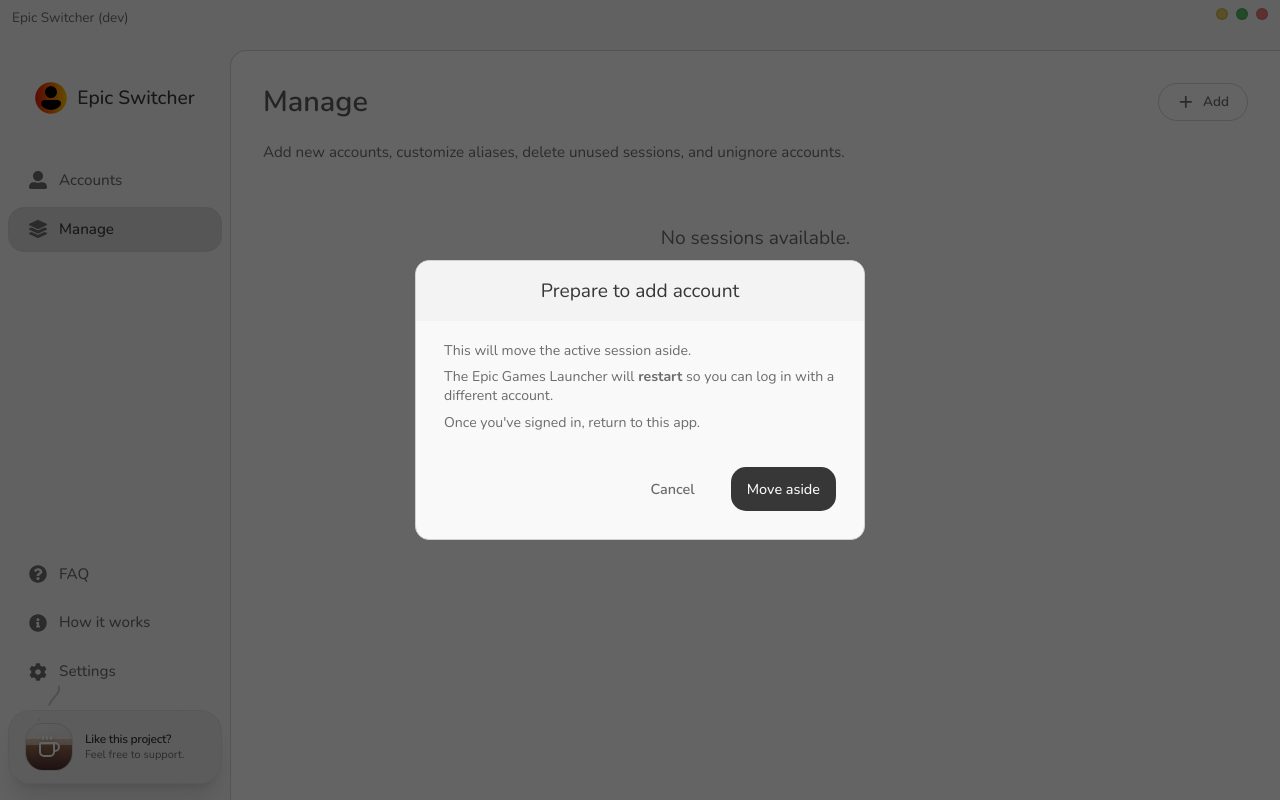
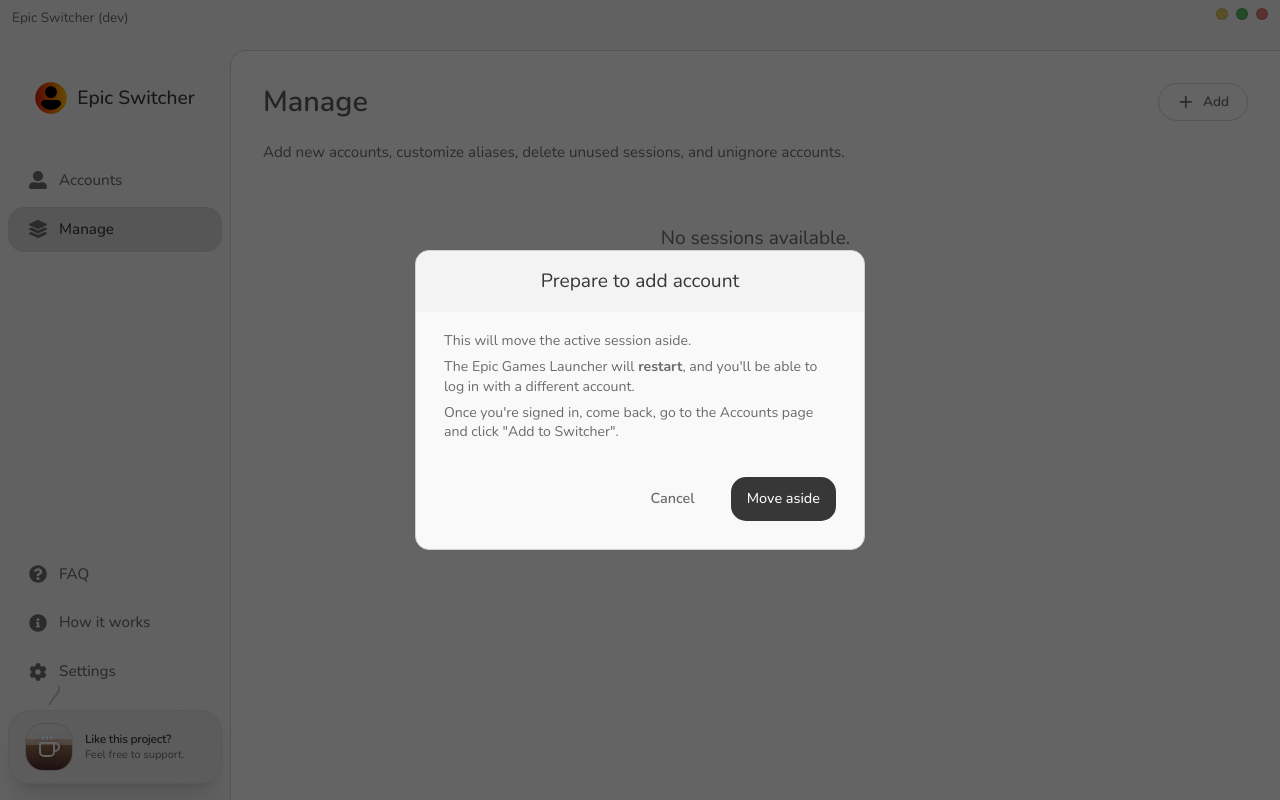
Before and after one commit to symonxdd/epic-switcher, a React (Vite) app in the folder frontend/: page /manage in a window 1280 px wide. Both pictures are taken after a click on the button "Add". Built offline with nearby package versions, Linux system fonts and the light colour scheme.

Commit message:
Update AddAccountModal.jsx

```diff
--- a/frontend/src/components/modals/AddAccountModal.jsx
+++ b/frontend/src/components/modals/AddAccountModal.jsx
@@ -46,10 +46,10 @@ export default function AddAccountModal({
         <div className={styles.modalNote}>
           <p>This will move the active session aside.</p>
           <p>
-            The Epic Games Launcher will <strong>restart</strong> so you can log in with a different account.
+            The Epic Games Launcher will <strong>restart</strong>, and you'll be able to log in with a different account.
           </p>
           <p>
-            Once you've signed in, return to this app.
+            Once you're signed in, come back, go to the Accounts page and click "Add to Switcher".
           </p>
         </div>
 
```
